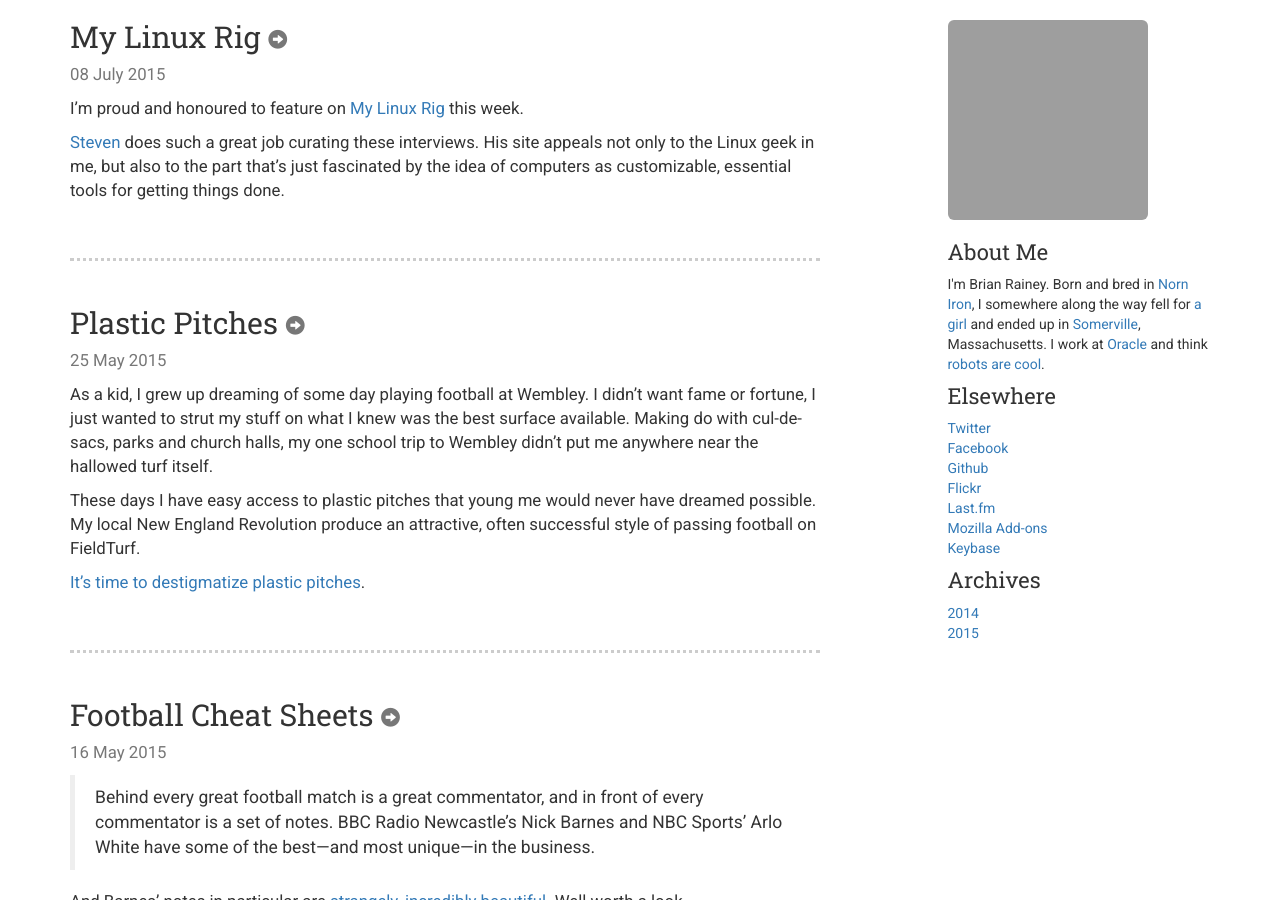
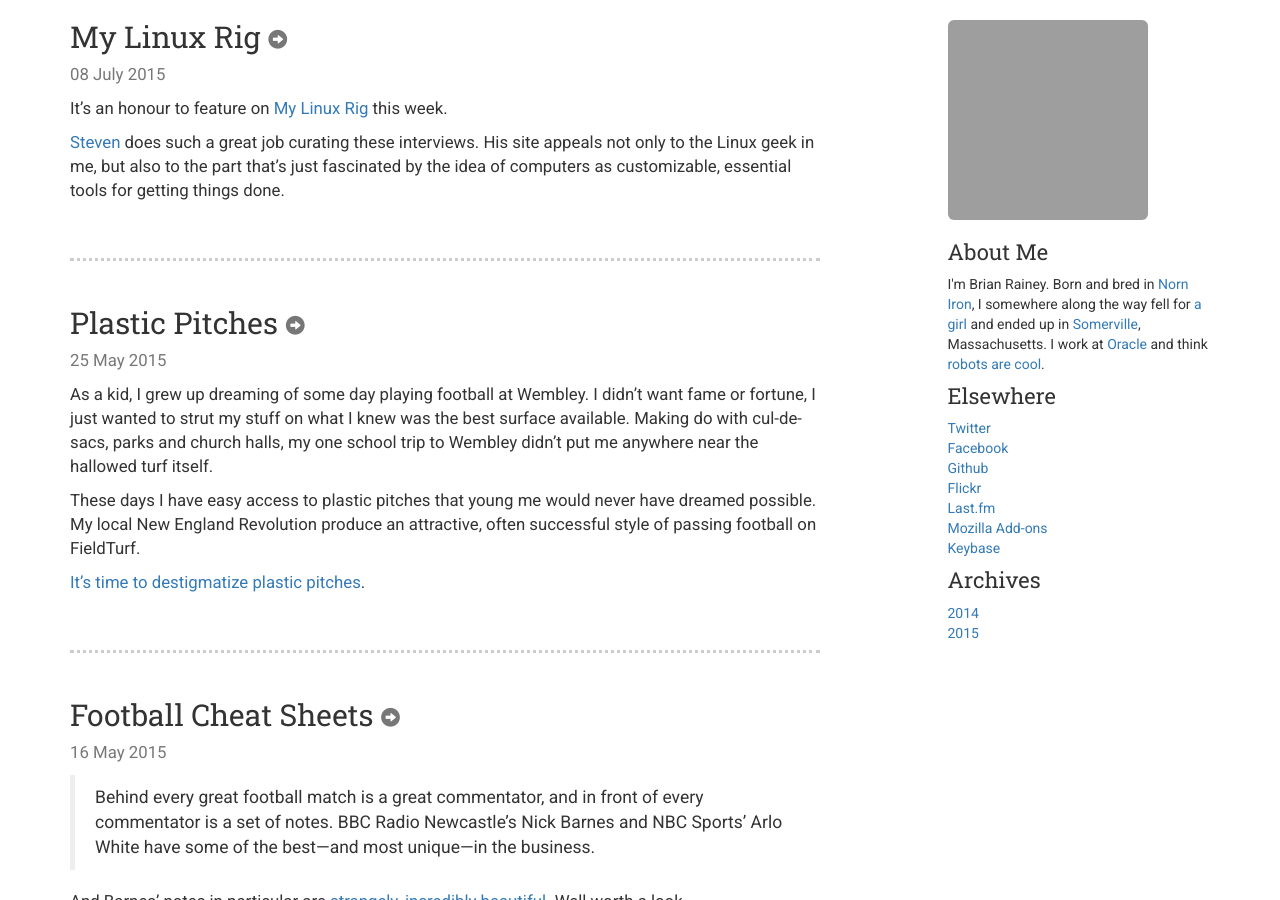
Before and after one commit to brianrainey/brianrainey.github.com, a Jekyll site: the page built from index.html, in a window 1280 px wide and 900 px high. Built offline with Jekyll 4.4.1, drawn with Linux system fonts in a browser that asks for light colours; nearby versions of some CDN libraries; comment, search, counter and statistics services are not loaded; grey boxes are pictures that could not be loaded.

Commit message:
Fix typo

```diff
--- a/_posts/2015-07-08-my-linux-rig.md
+++ b/_posts/2015-07-08-my-linux-rig.md
@@ -3,7 +3,7 @@ title: My Linux Rig
 layout: post
 ---
 
-I'm proud and honoured to feature on
+It's an honour to feature on
 [My Linux Rig](http://www.mylinuxrig.com/post/123471753523/the-linux-setup-brian-rainey-software-engineer)
 this week.
 
```
